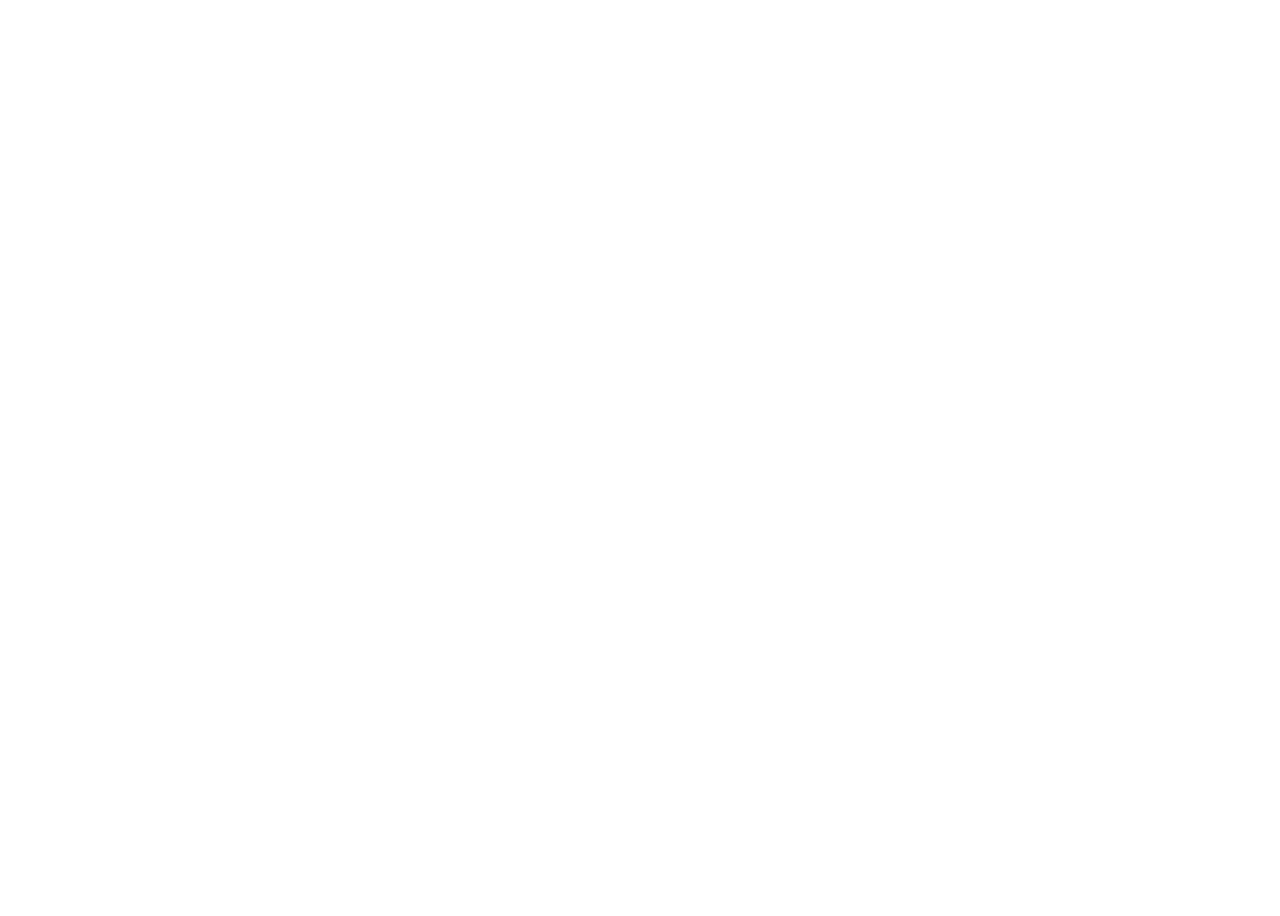
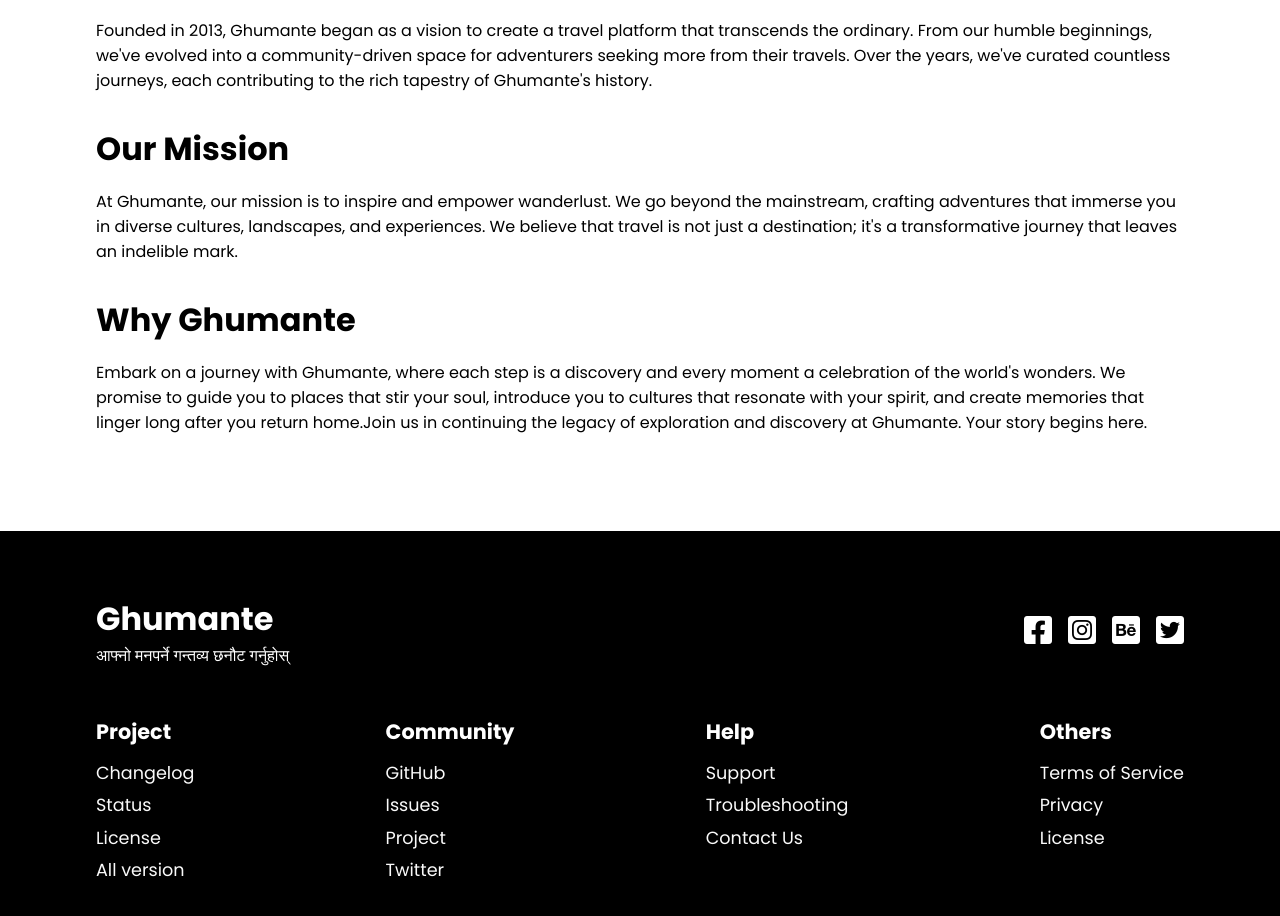
Before and after one commit to Kabin24/Ghumante_goto_travel, a React (Create React App) app: page /about in a window 1280 px wide. Shown: the part 670-1586 px from the top of the page. Before the commit the page ends 800 px from the top, so only its background shows below. Built offline with nearby package versions, Linux system fonts and the light colour scheme.

Commit message:
completed about and footer section

```diff
--- /dev/null
+++ b/src/components/AboutStyles.css
@@ -0,0 +1,18 @@
+.about-container{
+    margin: 4rem 6rem;
+    text-align: start;
+}
+
+.about-container h1{
+    padding-bottom: 1rem;
+}
+.about-container p{
+    padding-bottom: 2rem;
+
+}
+
+@media screen and (max-width:850px) {
+    .about-container{
+         margin: 4rem 2rem;
+    }
+}
--- /dev/null
+++ b/src/components/Aboutus.js
@@ -0,0 +1,19 @@
+import "./AboutStyles.css"
+
+
+ function  AboutUs (){
+    return(
+        <div className="about-container">
+            <h1>Our History </h1>
+            <p>Founded in 2013, Ghumante began as a vision to create a travel platform that transcends the ordinary. From our humble beginnings, we've evolved into a community-driven space for adventurers seeking more from their travels. Over the years, we've curated countless journeys, each contributing to the rich tapestry of Ghumante's history.</p>
+
+            <h1>Our Mission </h1>
+            <p>At Ghumante, our mission is to inspire and empower wanderlust. We go beyond the mainstream, crafting adventures that immerse you in diverse cultures, landscapes, and experiences. We believe that travel is not just a destination; it's a transformative journey that leaves an indelible mark.</p>
+
+            <h1> Why Ghumante</h1>
+            <p>Embark on a journey with Ghumante, where each step is a discovery and every moment a celebration of the world's wonders. We promise to guide you to places that stir your soul, introduce you to cultures that resonate with your spirit, and create memories that linger long after you return home.Join us in continuing the legacy of exploration and discovery at Ghumante. Your story begins here.</p>
+        </div>
+    )
+ }
+
+ export default AboutUs;
--- a/src/components/Footer.js
+++ b/src/components/Footer.js
@@ -12,10 +12,47 @@
                     <a href="/">
                         <i className="fa-brands fa-facebook-square"></i>
                     </a>
+                    <a href="/">
+                        <i className="fa-brands fa-instagram-square"></i>
+                    </a>
+                    <a href="/">
+                        <i className="fa-brands fa-behance-square"></i>
+                    </a>
+                    <a href="/">
+                        <i className="fa-brands fa-twitter-square"></i>
+                    </a>
                 </div>
 
             </div>
-            <div className="bottom"></div>
+            <div className="bottom">
+                <div>
+                    <h4>Project</h4>
+                    <a href="/">Changelog</a>
+                    <a href="/">Status</a>
+                    <a href="/">License</a>
+                    <a href="/">All version</a>
+                </div>
+                <div>
+                    <h4>Community</h4>
+                    <a href="/">GitHub</a>
+                    <a href="/">Issues</a>
+                    <a href="/">Project</a>
+                    <a href="/">Twitter</a>
+                </div>
+                <div>
+                    <h4>Help</h4>
+                    <a href="/">Support</a>
+                    <a href="/">Troubleshooting</a>
+                    <a href="/">Contact Us</a>
+
+                </div>
+                <div>
+                    <h4>Others</h4>
+                    <a href="/">Terms of Service</a>
+                    <a href="/">Privacy</a>
+                    <a href="/">License</a>
+                </div>
+            </div>
         </div>
     )
 }
--- a/src/components/FooterStyles.css
+++ b/src/components/FooterStyles.css
@@ -0,0 +1,65 @@
+.footer{
+    padding: 4rem 6rem;
+    background-color: black;
+    color: #fff;
+}
+
+.top{
+    display: flex;
+    align-items: center;
+    text-align: start;
+    justify-content: space-between;
+    flex-wrap: wrap;
+}
+
+.top i{
+color: #fff;
+ font-size: 2rem;
+ margin-left: 1rem;
+}
+
+.top i:hover{
+    color: #01959a;
+}
+
+    .bottom{
+        padding-top: 2rem;
+        text-align: start;
+        display: flex;
+        justify-content: space-between;
+        flex-wrap: wrap;
+    }
+
+    .bottom div{
+        display: flex;
+        flex-direction: column;
+    }
+
+    .bottom h4{
+        font-size: 1.3rem;
+        padding: 1rem 0 .8rem 0;
+    }
+
+    .bottom a{
+        text-decoration: none;
+        color: #fafafa;
+        padding-bottom: 0.4rem;
+        font-size: 1.1rem;
+    }
+
+
+    @media screen  and (max-width:850px) {
+
+        .footer{
+            padding:4rem 2rem ;
+        }
+
+        .footer i{
+            margin: 1rem 1rem 0 0;
+        }
+
+        .bottom div{
+            width:50%
+        }
+
+    }
--- a/src/routes/About.js
+++ b/src/routes/About.js
@@ -1,6 +1,8 @@
 import Hero from "../components/Hero";
 import Navbar from "../components/Navbar";
 import AboutImg from"../assets/nepal2.avif"
+import Footer from "../components/Footer";
+import AboutUs from "../components/Aboutus";
 
 
 function About (){
@@ -14,6 +16,8 @@
        title="About "
 
        />
+       <AboutUs/>
+       <Footer/>
 
         </>
 
--- a/src/routes/Contact.js
+++ b/src/routes/Contact.js
@@ -1,6 +1,7 @@
 import Hero from "../components/Hero";
 import Navbar from "../components/Navbar";
 import ContactImg from "../assets/contact3.avif"
+import Footer from "../components/Footer";
 
 function Contact (){
     return(
@@ -11,8 +12,8 @@
         cName="hero-mid"
         heroImg={ContactImg}
         title="Contact Us "
-
-        />
+       />
+       <Footer/>
 
          </>
     )
--- a/src/routes/Service.js
+++ b/src/routes/Service.js
@@ -1,6 +1,8 @@
 import Hero from "../components/Hero";
 import Navbar from "../components/Navbar";
 import ServiceImg from "../assets/nepal8.avif"
+import Trip from "../components/Trip";
+import Footer from "../components/Footer";
 function Service (){
     return(
         <>
@@ -12,6 +14,8 @@
         title="Service "
 
         />
+        <Trip/>
+        <Footer/>
 
          </>
     )
```
